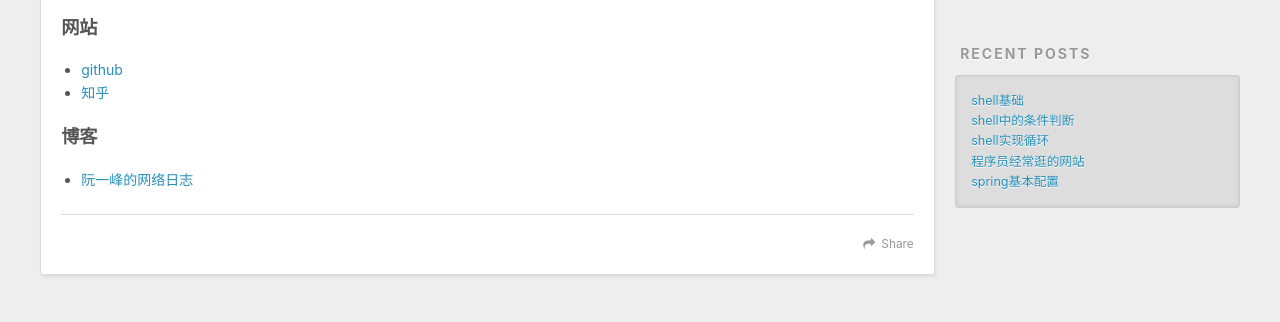
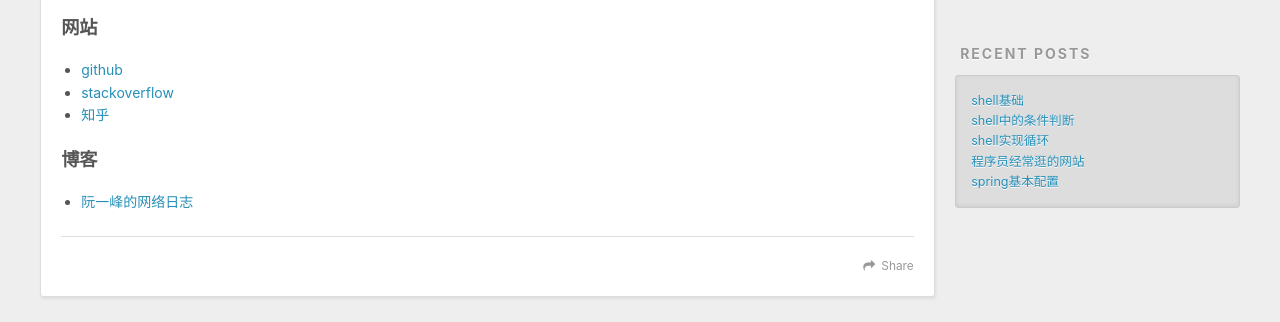
Before and after one commit to zywsky/davidzou.github.io, a plain HTML site: page 2023/03/07/程序员经常逛的网站/index.html in a window 1280 px wide. Shown: the part 434-756 px from the top of the page. Drawn offline with nearby package versions, Linux system fonts and the light colour scheme.

Commit message:
Site updated: 2023-03-14 00:09:14

```diff
--- a/2023/03/07/程序员经常逛的网站/index.html
+++ b/2023/03/07/程序员经常逛的网站/index.html
@@ -7,15 +7,15 @@
 
   <title>程序员经常逛的网站 | David Sky</title>
   <meta name="viewport" content="width=device-width, initial-scale=1, maximum-scale=1">
-  <meta name="description" content="网站 github 知乎  博客 阮一峰的网络日志">
+  <meta name="description" content="网站 github stackoverflow 知乎  博客 阮一峰的网络日志">
 <meta property="og:type" content="article">
 <meta property="og:title" content="程序员经常逛的网站">
 <meta property="og:url" content="https://zywsky.github.io/davidzou.github.io/2023/03/07/%E7%A8%8B%E5%BA%8F%E5%91%98%E7%BB%8F%E5%B8%B8%E9%80%9B%E7%9A%84%E7%BD%91%E7%AB%99/index.html">
 <meta property="og:site_name" content="David Sky">
-<meta property="og:description" content="网站 github 知乎  博客 阮一峰的网络日志">
+<meta property="og:description" content="网站 github stackoverflow 知乎  博客 阮一峰的网络日志">
 <meta property="og:locale" content="en_US">
 <meta property="article:published_time" content="2023-03-07T11:01:24.941Z">
-<meta property="article:modified_time" content="2023-03-07T11:09:08.886Z">
+<meta property="article:modified_time" content="2023-03-13T16:08:34.370Z">
 <meta property="article:author" content="David Zou">
 <meta name="twitter:card" content="summary">
 
@@ -90,6 +90,7 @@
 
         <h3 id="网站"><a href="#网站" class="headerlink" title="网站"></a>网站</h3><ul>
 <li><a target="_blank" rel="noopener" href="https://www.github.com/">github</a></li>
+<li><a target="_blank" rel="noopener" href="https://stackoverflow.com/">stackoverflow</a></li>
 <li><a target="_blank" rel="noopener" href="https://www.zhihu.com/">知乎</a></li>
 </ul>
 <h3 id="博客"><a href="#博客" class="headerlink" title="博客"></a>博客</h3><ul>
```
Also changed, not shown: index.html (+1 -0 lines).
